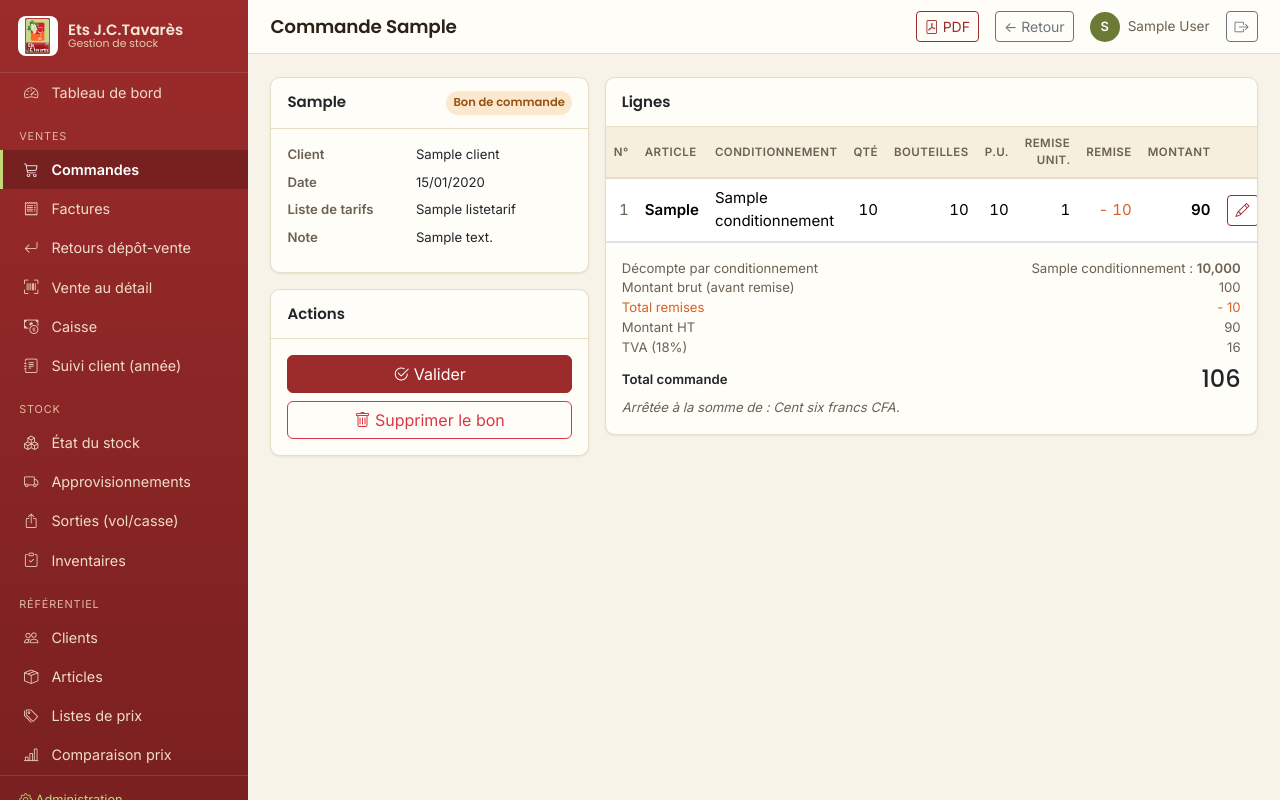
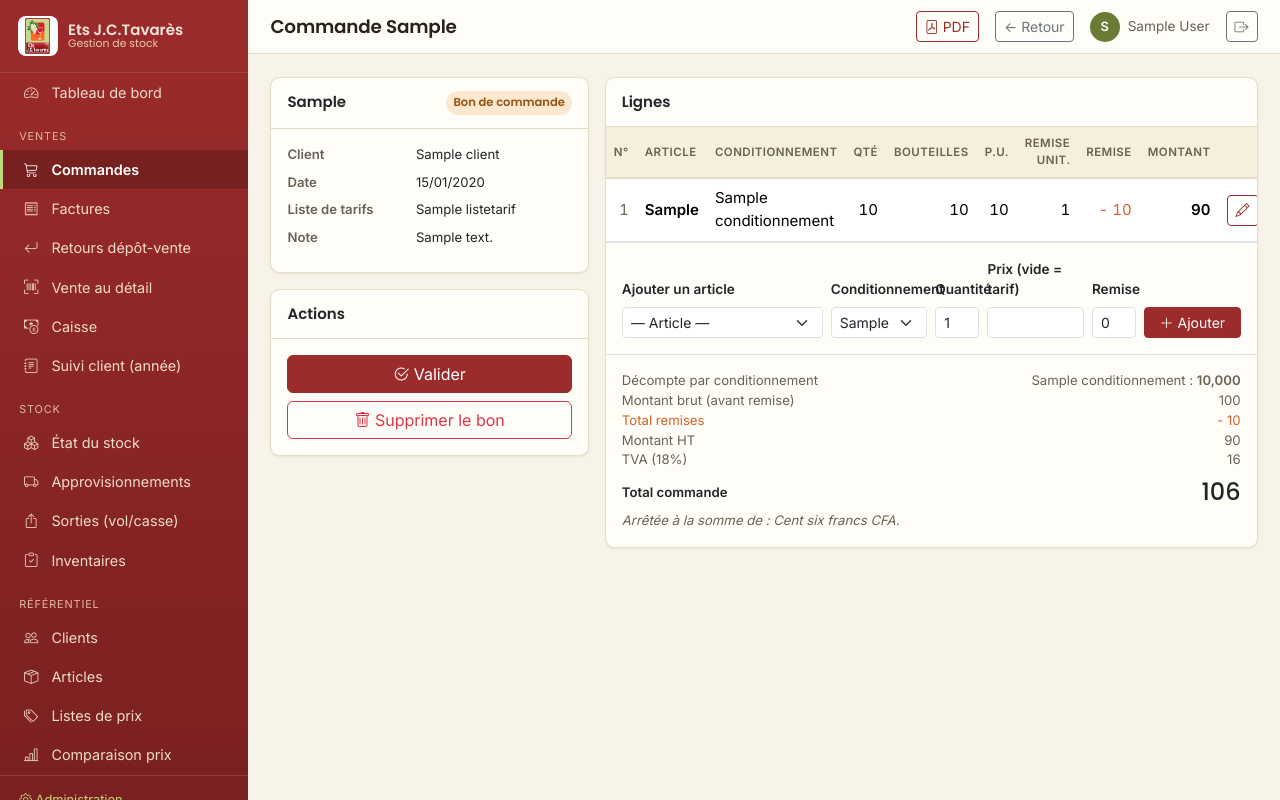
Before and after one commit to Mediasoftsenegal/gestion_stock, a Django app: page /ventes/commandes/1/ in a window 1280 px wide. Run offline with Django 4.2, Linux system fonts and the light colour scheme; a user stored in the database is signed in; tables that the repository leaves empty hold one stand-in row (values such as "Sample post").

Commit message:
Ajoute des lignes a un bon de commande non valide
La fiche d'un bon non valide propose un formulaire pour ajouter un
article : les articles proposes sont ceux de la liste de tarifs du
client. Le prix est pris dans le tarif si le champ est vide, reste soumis
au plancher, et la quantite doit donner un nombre entier de bouteilles.

Co-Authored-By: Claude Haiku 5.5 <noreply@anthropic.com>

```diff
--- a/ventes/templates/ventes/commande_detail.html
+++ b/ventes/templates/ventes/commande_detail.html
@@ -124,6 +124,44 @@
           </tbody>
         </table>
       </div>
+      {% if commande.statut == 'BON_DE_COMMANDE' %}
+      <div class="card-body border-top">
+        <form method="post" action="{% url 'ventes:commande_ligne_ajouter' commande.pk %}" class="row g-2 align-items-end">{% csrf_token %}
+          <div class="col-md-4">
+            <label class="form-label small">Ajouter un article</label>
+            <select name="article_id" class="form-select form-select-sm" required>
+              <option value="">— Article —</option>
+              {% for a in articles_commande %}
+                <option value="{{ a.id }}">{{ a.libarticle }}</option>
+              {% endfor %}
+            </select>
+          </div>
+          <div class="col-md-2">
+            <label class="form-label small">Conditionnement</label>
+            <select name="conditionnement_id" class="form-select form-select-sm" required>
+              {% for c in conditionnements_ligne %}
+                <option value="{{ c.id }}">{{ c }}</option>
+              {% endfor %}
+            </select>
+          </div>
+          <div class="col-md-1">
+            <label class="form-label small">Quantité</label>
+            <input type="text" name="quantite" value="1" class="form-control form-control-sm" required>
+          </div>
+          <div class="col-md-2">
+            <label class="form-label small">Prix (vide = tarif)</label>
+            <input type="number" step="1" min="0" name="prix_unitaire" class="form-control form-control-sm">
+          </div>
+          <div class="col-md-1">
+            <label class="form-label small">Remise</label>
+            <input type="number" step="1" min="0" name="remise_unitaire" value="0" class="form-control form-control-sm">
+          </div>
+          <div class="col-md-2">
+            <button type="submit" class="btn btn-sm btn-primary w-100"><i class="bi bi-plus-lg"></i> Ajouter</button>
+          </div>
+        </form>
+      </div>
+      {% endif %}
       <div class="card-body border-top small">
         <div class="d-flex justify-content-between text-muted-2">
           <span>Décompte par conditionnement</span>
--- a/ventes/urls.py
+++ b/ventes/urls.py
@@ -16,6 +16,7 @@ urlpatterns = [
     path("commandes/<int:pk>/valider/", views.commande_valider, name="commande_valider"),
     path("commandes/<int:pk>/generer-facture/", views.commande_generer_facture, name="commande_generer_facture"),
     path("commandes/<int:pk>/supprimer/", views.commande_supprimer, name="commande_supprimer"),
+    path("commandes/<int:pk>/lignes/ajouter/", views.commande_ligne_ajouter, name="commande_ligne_ajouter"),
     path("commandes/<int:pk>/lignes/<int:ligne_pk>/modifier/", views.commande_ligne_modifier, name="commande_ligne_modifier"),
     # Archives (historique 2013-2023, consultation seule)
     path("archives/", views.archive_liste, name="archive_liste"),
--- a/ventes/views.py
+++ b/ventes/views.py
@@ -470,6 +470,10 @@ def commande_detail(request, pk):
         "facture": facture,
         "peut_valider": request.user.has_perm("ventes.peut_valider_commande"),
         "conditionnements_ligne": Conditionnement.objects.order_by("nombre_unites", "nom"),
+        "articles_commande": (
+            Article.objects.filter(actif=True, tarifs__liste_tarif=commande.liste_tarif).distinct().order_by("libarticle")
+            if commande.liste_tarif_id else Article.objects.none()
+        ),
     }
     return render(request, "ventes/commande_detail.html", contexte)
 
@@ -505,6 +509,44 @@ def commande_generer_facture(request, pk):
     except ValidationError as e:
         messages.error(request, "; ".join(e.messages))
         return redirect("ventes:commande_detail", pk=pk)
+
+
+@login_required
+@require_POST
+@reessayer_si_conflit_bd()
+def commande_ligne_ajouter(request, pk):
+    """Ajout d'une ligne a un bon de commande non encore valide."""
+    commande = get_object_or_404(Commande, pk=pk)
+    if commande.statut != Commande.Statut.BON_DE_COMMANDE:
+        messages.error(request, "Seul un bon de commande non validé peut être modifié.")
+        return redirect("ventes:commande_detail", pk=pk)
+
+    article = get_object_or_404(Article, pk=request.POST.get("article_id"), actif=True)
+    conditionnement = get_object_or_404(Conditionnement, pk=request.POST.get("conditionnement_id"))
+    quantite = _quantite(request.POST.get("quantite"))
+    if quantite is None or quantite <= 0:
+        messages.error(request, "La quantité doit être supérieure à 0.")
+        return redirect("ventes:commande_detail", pk=pk)
+    if (quantite * conditionnement.nombre_unites) != (quantite * conditionnement.nombre_unites).to_integral_value():
+        messages.error(request, f"Quantité {quantite} {conditionnement.nom} ne donne pas un nombre entier de bouteilles.")
+        return redirect("ventes:commande_detail", pk=pk)
+
+    prix = request.POST.get("prix_unitaire", "").strip()
+    ligne = LigneCommande(
+        commande=commande,
+        article=article,
+        conditionnement=conditionnement,
+        quantite=quantite,
+        prix_unitaire=_montant(prix) if prix else None,
+        remise_unitaire=_montant(request.POST.get("remise_unitaire")),
+    )
+    try:
+        ligne.save()
+    except ValidationError as e:
+        messages.error(request, "; ".join(e.messages))
+    else:
+        messages.success(request, f"Ligne {article.libarticle} ajoutée.")
+    return redirect("ventes:commande_detail", pk=pk)
 
 
 @login_required
```
